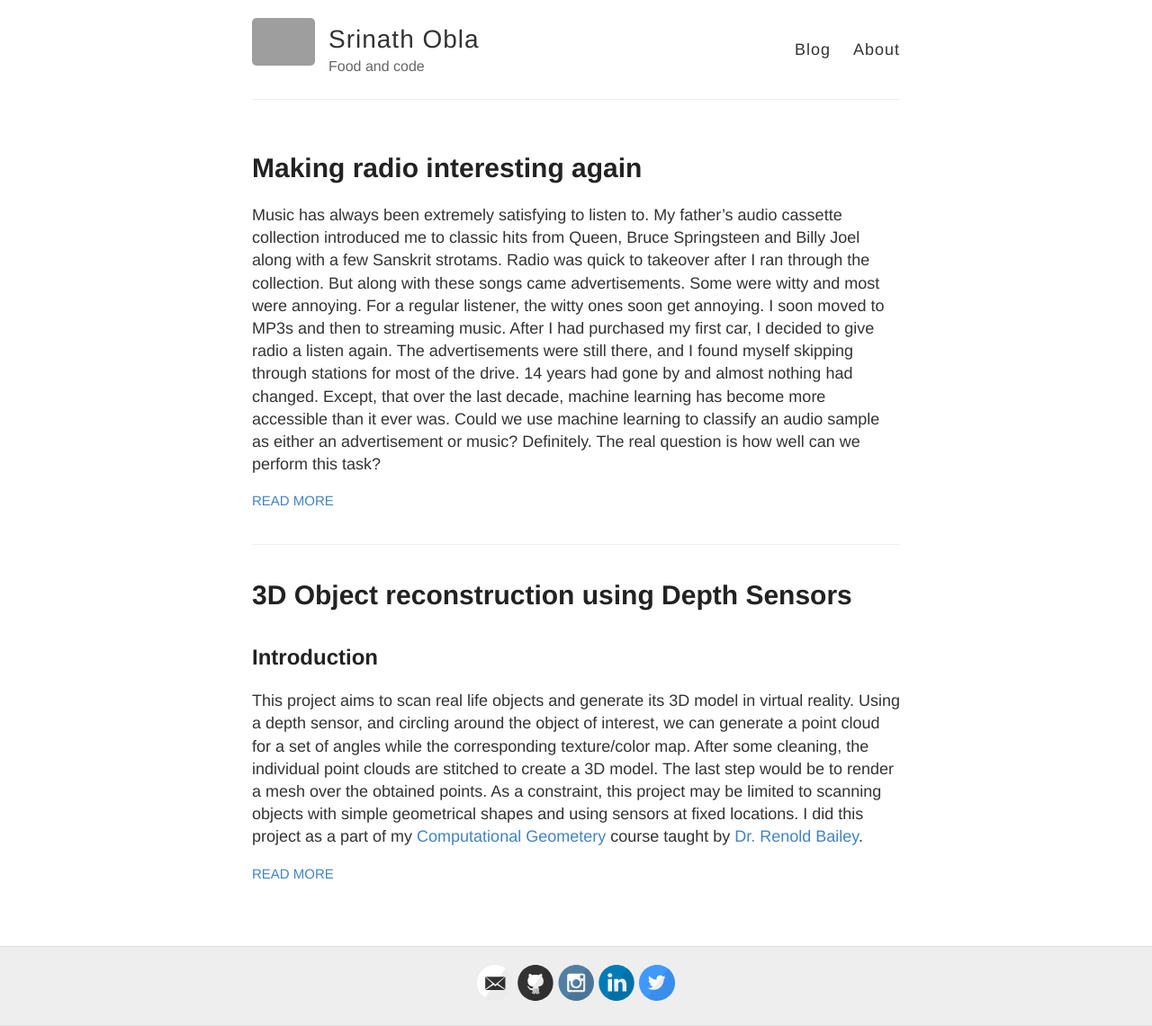
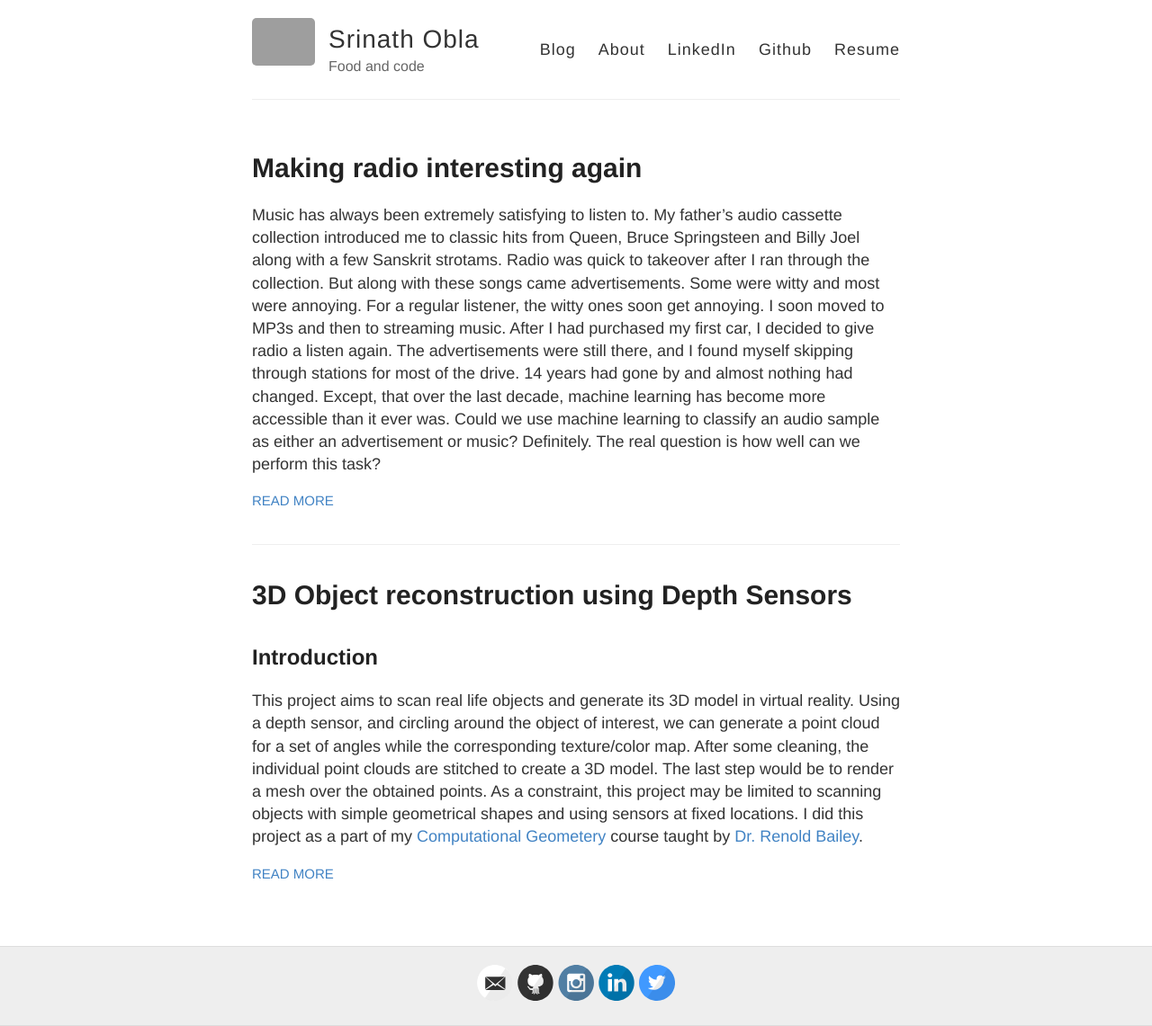
Before and after one commit to srinathos/srinathos.github.io, a Jekyll site: the page built from index.html, in a window 1280 px wide. Shown: the whole page at 90% size. Built offline with Jekyll 4.4.1, drawn with Linux system fonts in a browser that asks for light colours; grey boxes are pictures that could not be loaded.

Commit message:
Added links to other sources

```diff
--- a/_layouts/default.html
+++ b/_layouts/default.html
@@ -29,6 +29,9 @@
           <nav>
             <a href="{{ site.baseurl }}/">Blog</a>
             <a href="{{ site.baseurl }}/about">About</a>
+            <a href="https://www.linkedin.com/in/srinathos/">LinkedIn</a>
+            <a href="https://github.com/srinathos">Github</a>
+            <a href="https://bitly.com/2lHaNnr">Resume</a>
           </nav>
         </header>
       </div>
```
